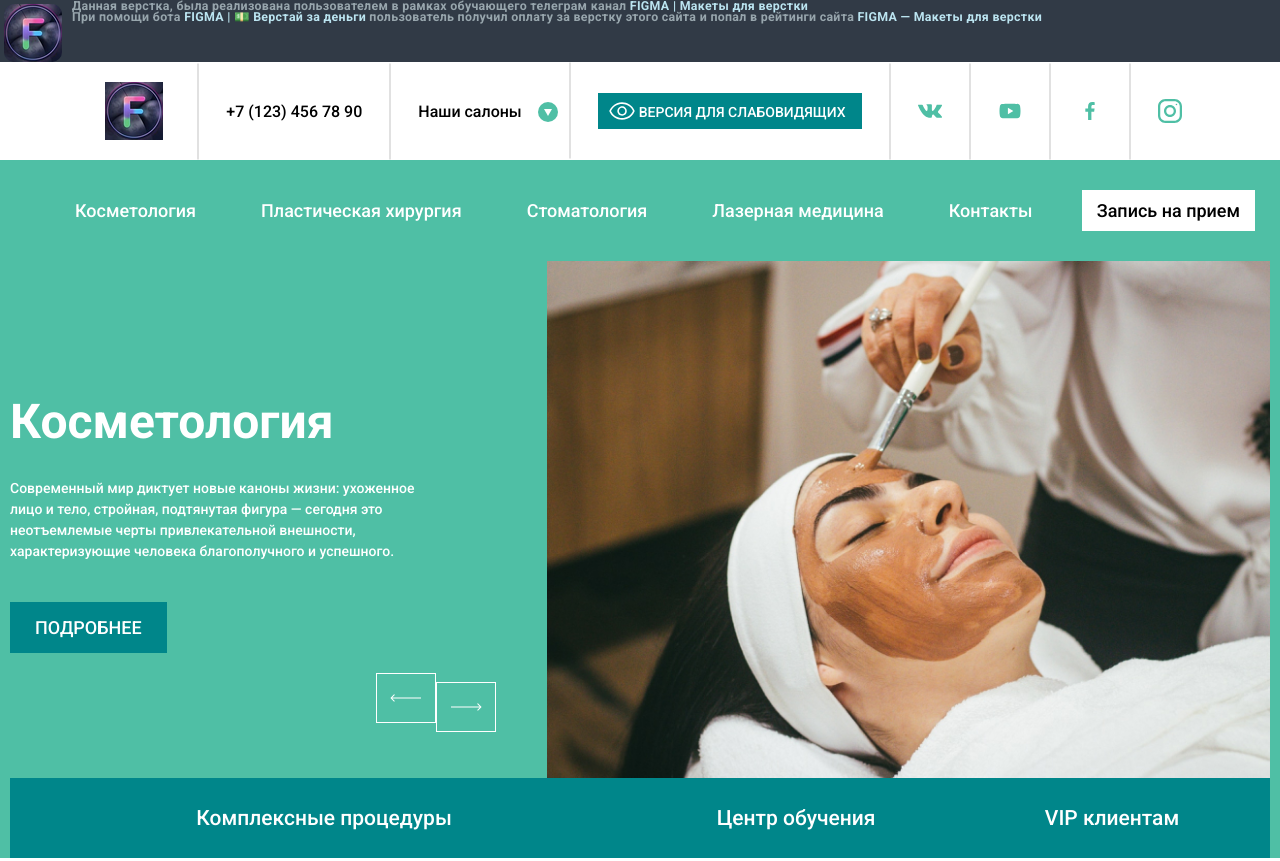
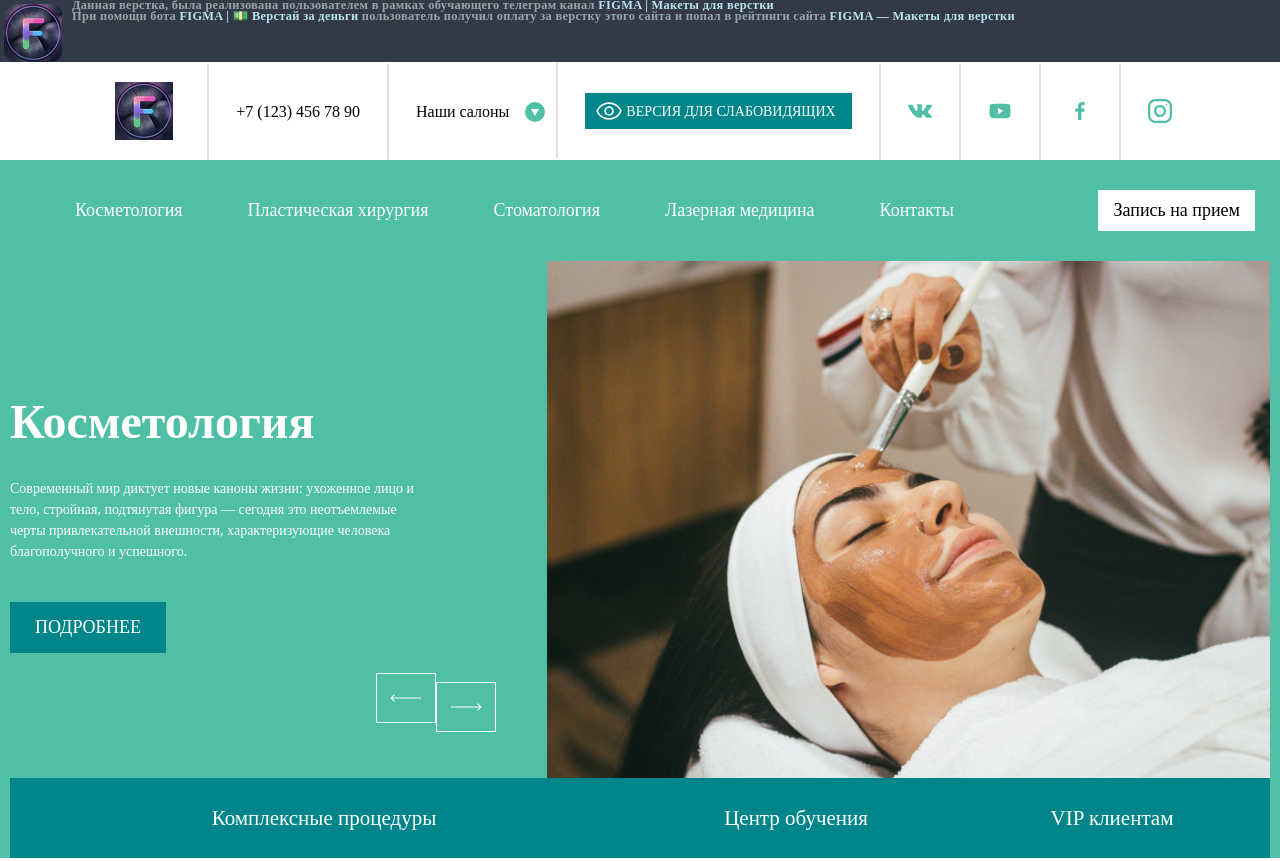
Before and after one commit to Alexeykormiltsev/new, a plain HTML site: page Template/index.html in a window 1280 px wide. Shown: the top 861 px of the page. Drawn offline with nearby package versions, Linux system fonts and the light colour scheme; files whose address does not match are found by name.

Commit message:
закончил проэкт

```diff
--- a/Template/css/style.css
+++ b/Template/css/style.css
@@ -52,10 +52,29 @@ select {
     font: inherit;
 }
 
+@font-face {
+    font-family: Gilroy-Bold;
+    font-style: normal;
+    font-weight: bold;
+    src: url(../fonts/Gilroy-Bold.woff2) format('woff2'),
+        url(../fonts/Gilroy-Bold.woff) format('woff');
+
+    font-family: Gilroy-Medium;
+    font-style: normal;
+    font-weight: bold;
+    src: url(../fonts/Gilroy-Medium.woff2) format('woff2'),
+        url(../fonts/Gilroy-Medium.woff) format('woff');
+
+    font-family: Gilroy-Regular;
+    font-style: normal;
+    font-weight: bold;
+    src: url(../fonts/Gilroy-Regular.woff2) format('woff2'),
+        url(../fonts/Gilroy-Regular.woff) format('woff');
+}
+
 body {
     line-height: 1;
-    font-family: 'Roboto', sans-serif;
-    font-weight: 500;
+    font-family: Gilroy-Medium;
 }
 
 .container {
@@ -207,7 +226,7 @@ body {
 
 .slick-prev,
 .slick-next {
-    position: absolute ;
+    position: absolute;
     background-color: transparent;
     border: none;
     cursor: pointer;
@@ -221,6 +240,7 @@ body {
 .slick-prev {
     left: 360px;
     bottom: 54px;
+    z-index: 1;
 }
 
 .cosmetology {
@@ -241,7 +261,7 @@ body {
 .cosmetology__title {
     font-size: 48px;
     line-height: 72px;
-    font-weight: 700;
+    font-family: Gilroy-Bold;
     color: #fff;
     margin-bottom: 20px;
 }
@@ -515,7 +535,7 @@ js только начал учить, хотелось бы цвет и тек
 
 .product__title {
     text-align: center;
-    font-weight: 700;
+    font-family: Gilroy-Bold;
     font-size: 48px;
     line-height: 72px;
     color: #00868A;
@@ -559,7 +579,7 @@ js только начал учить, хотелось бы цвет и тек
 }
 
 .box-title {
-    font-weight: 700;
+    font-family: Gilroy-Bold;
     font-size: 21px;
     line-height: 32px;
     color: #fff;
@@ -582,7 +602,7 @@ js только начал учить, хотелось бы цвет и тек
 }
 
 .footer__top-item--title {
-    font-weight: 700;
+    font-family: Gilroy-Bold;
     font-size: 21px;
     line-height: 32px;
     margin-bottom: 20px;
@@ -625,7 +645,7 @@ js только начал учить, хотелось бы цвет и тек
 
 .contacts__link,
 .addres {
-    font-weight: 700;
+    font-family: Gilroy-Bold;
     font-size: 21px;
     line-height: 32px;
     color: #000;
@@ -672,7 +692,7 @@ js только начал учить, хотелось бы цвет и тек
 
 .footer__bottom-copy,
 .footer__bottom-copy--link {
-    font-weight: 400;
+    font-family: Gilroy-Regular;
     font-size: 12px;
     line-height: 18px;
     color: #000;
--- a/Template/index.html
+++ b/Template/index.html
@@ -699,7 +699,7 @@
 			</div>
 		</footer>
 	</div>
-	<script src="https://ajax.googleapis.com/ajax/libs/jquery/3.6.0/jquery.min.js"></script>
+	<script src="https://ajax.googleapis.com/ajax/libs/jquery/3.6.3/jquery.min.js"></script>
 	<script src="js/slick.min.js"></script>
 	<script src="js/main.js"></script>
 </body>
```
Also changed, not shown: Template/fonts/Gilroy-Bold.woff (added), Template/fonts/Gilroy-Bold.woff2 (added), Template/fonts/Gilroy-Medium.woff (added), Template/fonts/Gilroy-Medium.woff2 (added), Template/fonts/Gilroy-Regular.woff (added), Template/fonts/Gilroy-Regular.woff2 (added).
